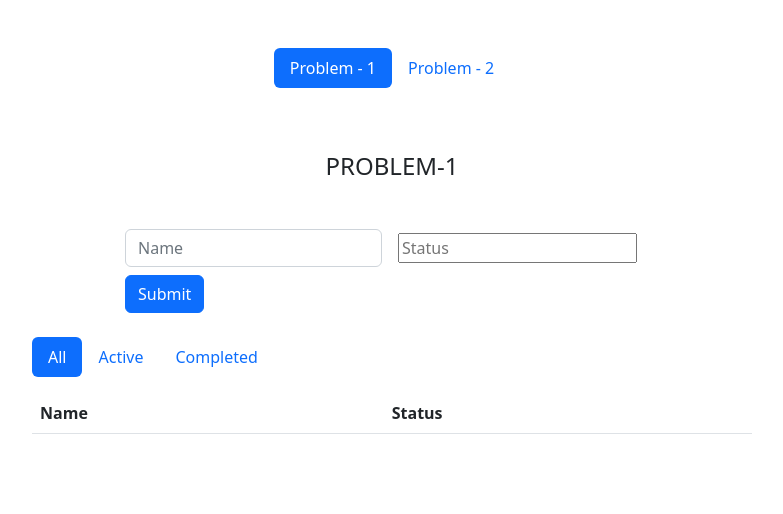
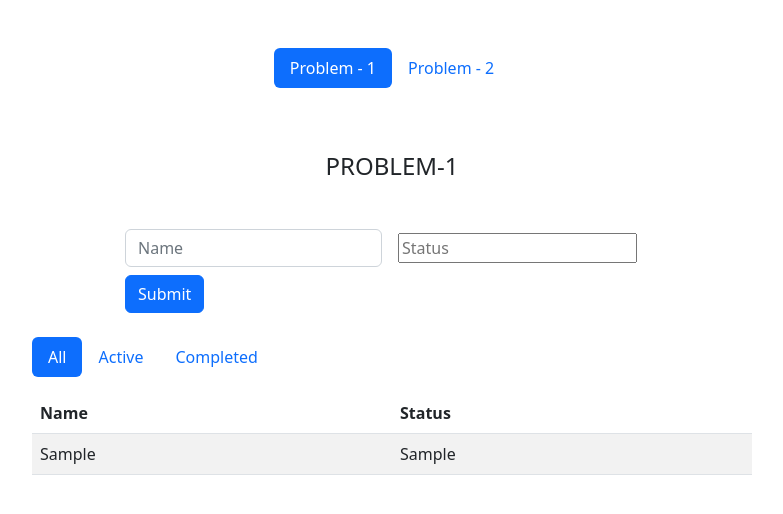
Before and after one commit to MdArefineAhamedJoy/mediusware_coding_test, a React (Vite) app: page /problem-1 in a window 1280 px wide. Both pictures are taken after typing "Sample", "Sample" into the empty fields and a click on the button "Submit". Shown: the top 514 px of the page, without its empty margins (248-1031 px from the left). Built offline with nearby package versions, Linux system fonts and the light colour scheme.

Commit message:
add togole value and solve problem 1

```diff
--- a/src/components/Problem-1.jsx
+++ b/src/components/Problem-1.jsx
@@ -91,7 +91,12 @@ const Problem1 = () => {
                             </tr>
                         </thead>
                         <tbody>
-
+                            {filteredData.map((data, index) => (
+                                <tr key={index}>
+                                    <td>{data.name}</td>
+                                    <td>{data.status}</td>
+                                </tr>
+                            ))}
                         </tbody>
                     </table>
                 </div>
```
